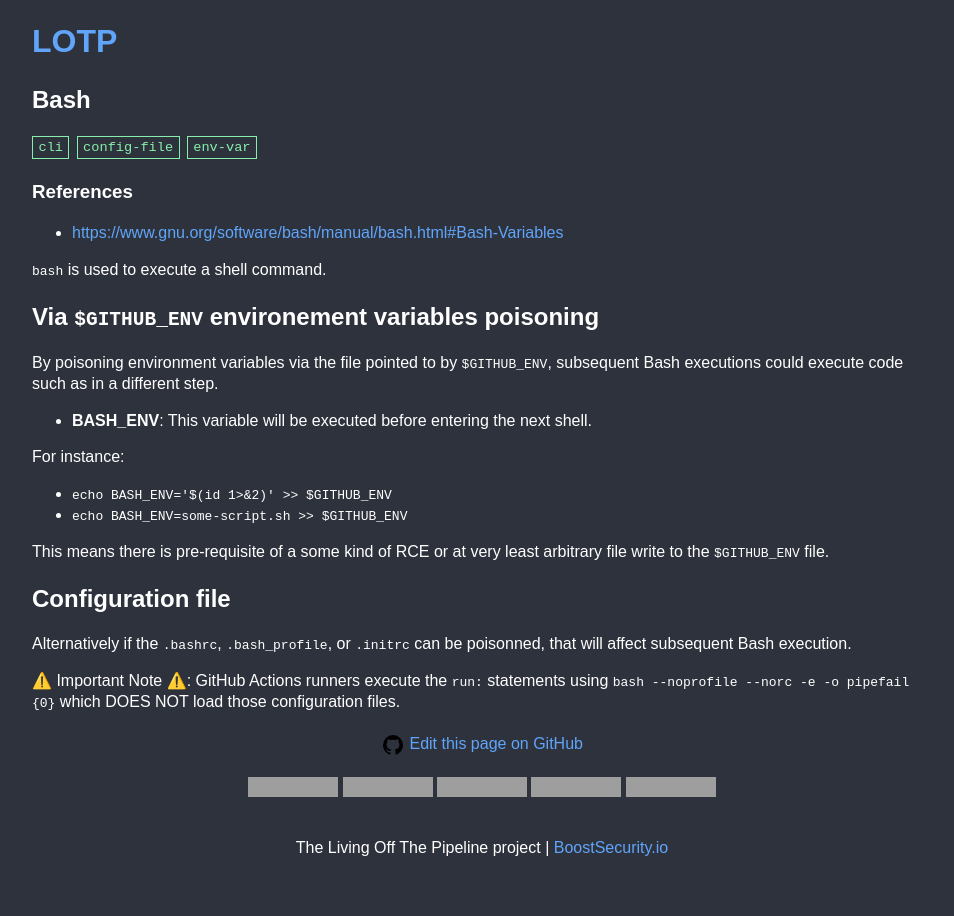
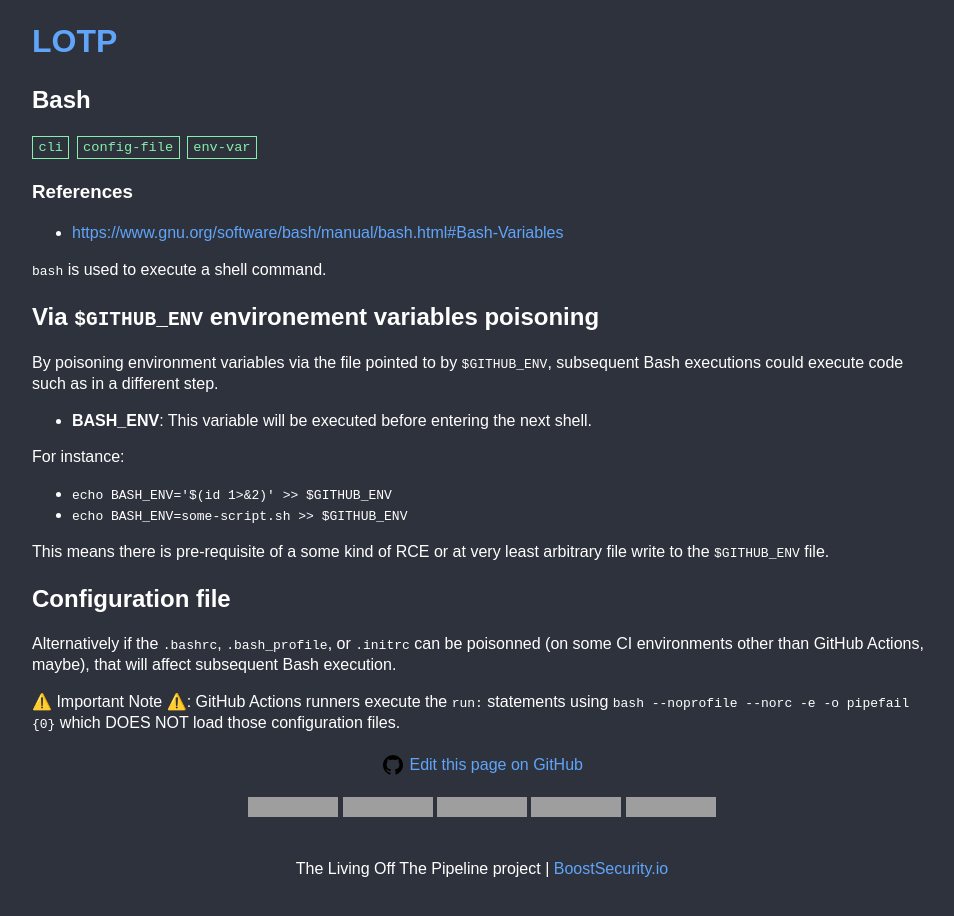
Before and after one commit to boostsecurityio/lotp, a Jekyll site: the page built from _tool/bash.md, in a window 1280 px wide, cut to the strip 0-916 px from the top of the page. Shown: the whole strip, without its empty margins (158-1112 px from the left). Built offline with Jekyll 4.4.1, drawn with Linux system fonts in a browser that asks for light colours; grey boxes are pictures that could not be loaded.

Commit message:
Update bash.md
Signed-off-by: François Proulx <76956526+fproulx-boostsecurity@users.noreply.github.com>

```diff
--- a/_tool/bash.md
+++ b/_tool/bash.md
@@ -24,6 +24,6 @@ This means there is pre-requisite of a some kind of RCE or at very least arbitra
 
 ## Configuration file
 
-Alternatively if the `.bashrc`, `.bash_profile`, or `.initrc` can be poisonned, that will affect subsequent Bash execution.
+Alternatively if the `.bashrc`, `.bash_profile`, or `.initrc` can be poisonned (on some CI environments other than GitHub Actions, maybe), that will affect subsequent Bash execution.
 
 ⚠️ Important Note ⚠️: GitHub Actions runners execute the `run:` statements using `bash --noprofile --norc -e -o pipefail {0}` which DOES NOT load those configuration files.
```
